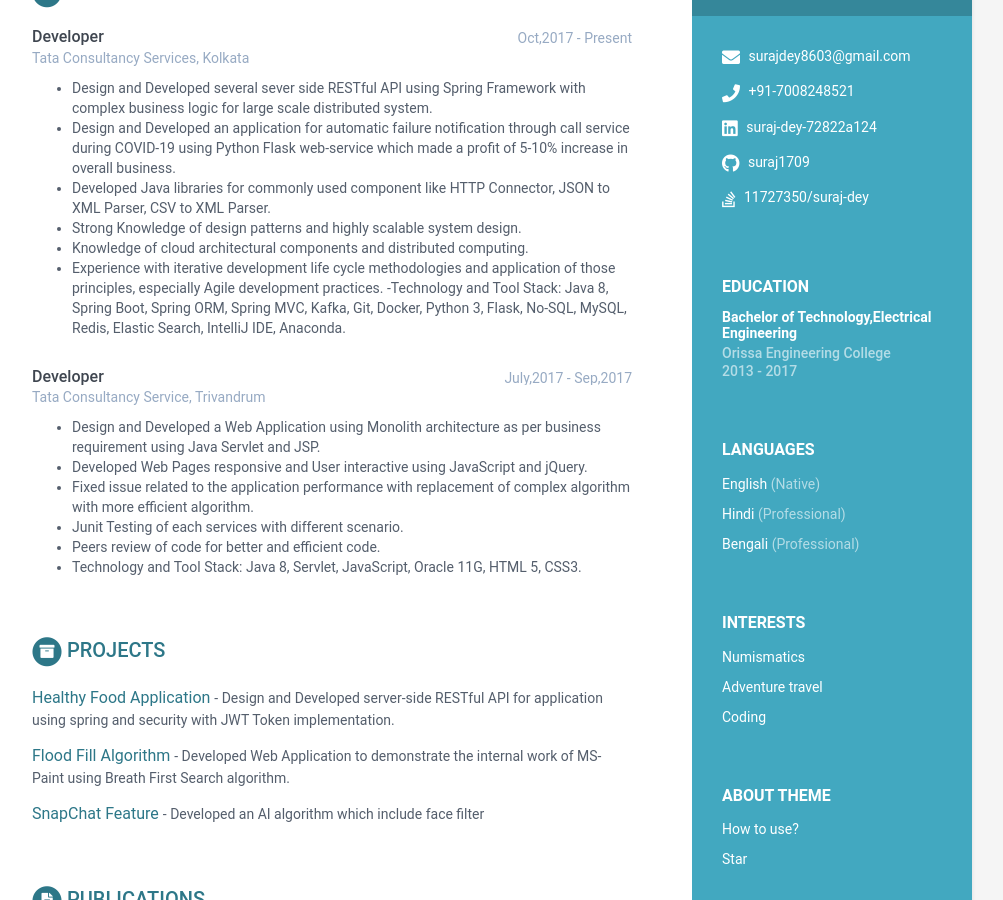
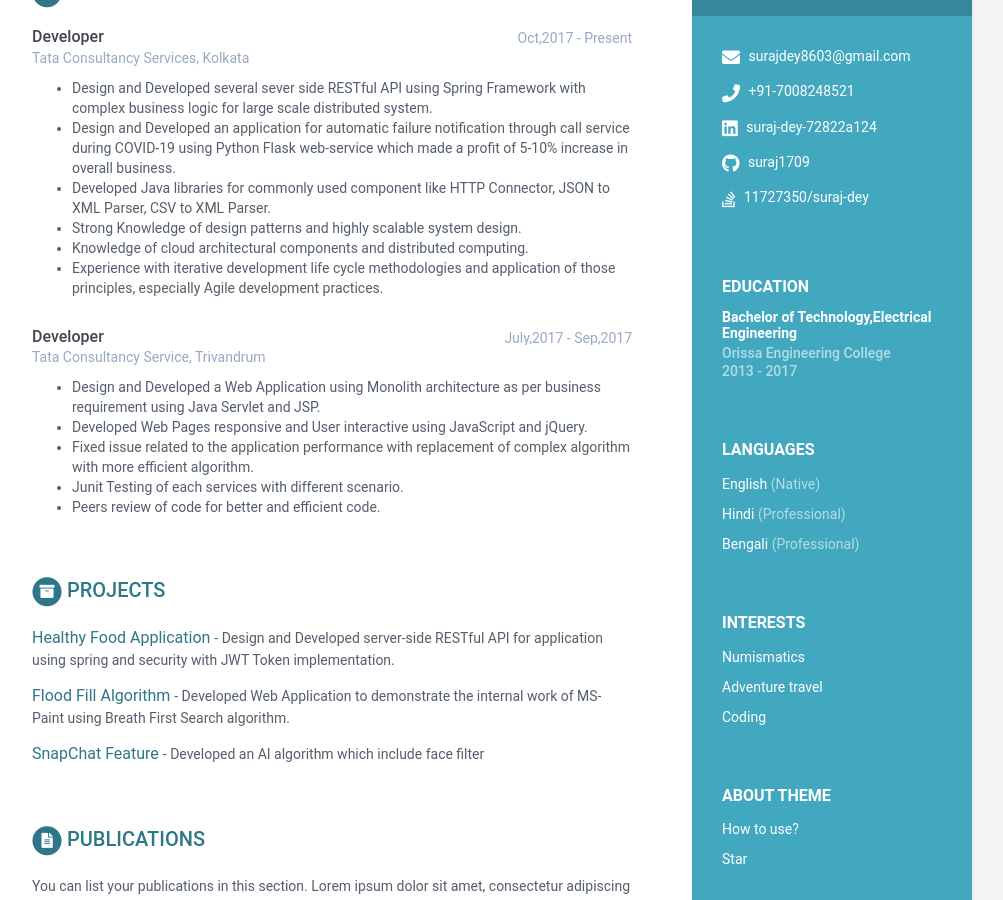
Before and after one commit to suraj1709/resume, a Jekyll site: the page built from index.html, in a window 1280 px wide and 900 px high, scrolled down 285 px. Shown: the whole window, without its empty margins (168-1171 px from the left). Built offline with Jekyll 4.4.1, drawn with Linux system fonts in a browser that asks for light colours; some of the changed lines change nothing that is shown.

Commit message:
Update data.yml

```diff
--- a/_data/data.yml
+++ b/_data/data.yml
@@ -60,7 +60,6 @@
         - Strong Knowledge of design patterns and highly scalable system design.
         - Knowledge of cloud architectural components and distributed computing.
         - Experience with iterative development life cycle methodologies and application of those principles, especially Agile development practices.
-        -Technology and Tool Stack:  Java 8, Spring Boot, Spring ORM, Spring MVC, Kafka, Git, Docker, Python 3, Flask, No-SQL, MySQL, Redis, Elastic Search, IntelliJ IDE, Anaconda.
 
     - role: Developer
       time: July,2017 - Sep,2017
@@ -71,7 +70,7 @@
           - Fixed issue related to the application performance with replacement of complex algorithm with more efficient algorithm.
           - Junit Testing of each services with different scenario.
           - Peers review of code for better and efficient code.
-          - Technology and Tool Stack: Java 8, Servlet, JavaScript, Oracle 11G, HTML 5, CSS3.
+
 
 
 projects:
@@ -80,8 +79,7 @@
       - title: Healthy Food Application
         link: "#hook"
         tagline: "Design and Developed server-side RESTful API for application using spring and security with JWT Token implementation."
-        details: |
-            - Technology and Tool Stack: Java 8, Spring Cloud, Spring MVC, Spring JPA, MongoDB, Redis, Oracle 12c, Docker.
+
       - title: Flood Fill Algorithm
         link: "floodfillalgo.netlify.app"
         tagline: "Developed Web Application to demonstrate the internal work of MS-Paint using Breath First Search algorithm."
@@ -89,6 +87,31 @@
       - title: SnapChat Feature
         link: "#"
         tagline: "Developed an AI algorithm which include face filter"
+
+
+
+skills:
+    title: Skills &amp; Proficiency
+
+    toolset:
+      - name: Python & Django
+        level: 98%
+
+      - name: Javascript & jQuery
+        level: 98%
+
+      - name: Angular
+        level: 98%
+
+      - name: HTML5 & CSS
+        level: 95%
+
+      - name: Ruby on Rails
+        level: 85%
+
+      - name: Sketch & Photoshop
+        level: 60%
+
 
 
 publications:
```
